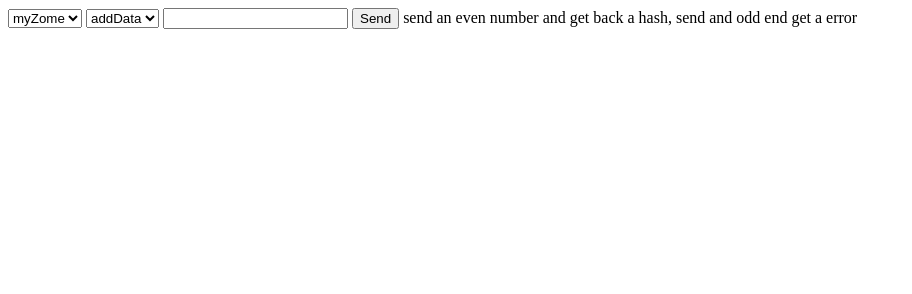
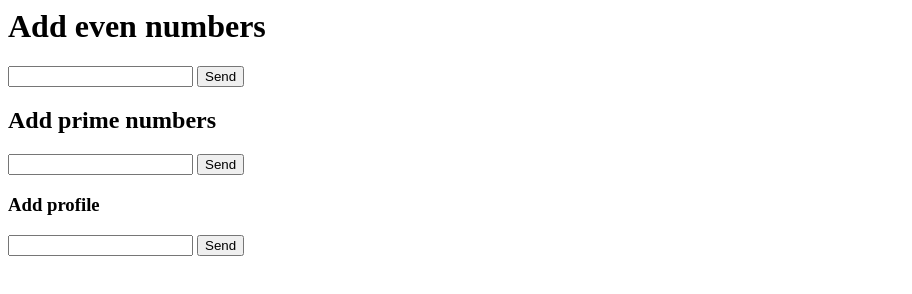
Before and after one commit to holochain/holochain-proto, a website: page examples/simple/ui/index.html in a window 1280 px wide. Shown: the whole page, without its empty margins (0-912 px from the left). Drawn offline with nearby package versions, Linux system fonts and the light colour scheme.

Commit message:
fix send() in simple example

```diff
--- a/examples/simple/ui/index.html
+++ b/examples/simple/ui/index.html
@@ -4,10 +4,10 @@
     <title>Test</title>
     <script type="text/javascript" src="http://code.jquery.com/jquery-latest.js"></script>
     <script type="text/javascript">
-     function send() {
+     function send(arg) {
          $.post(
-             "/fn/"+$('select[name=zome]').val()+"/"+$('select[name=fn]').val(),
-             $('#data').val(),
+             "/fn/"+$('select[name=lispZome]').val()+"/"+$('select[name=fn]').val(),
+             $(arg).val(),
              function(data) {
                  $("#result").html("result:"+data)
                  $("#err").html("")
@@ -18,18 +18,20 @@
          })
          ;
      };
+     function
     </script>
   </head>
   <body>
-    <select id="zome" name="zome">
-      <option value="myZome">myZome</option>
-    </select>
-    <select id="fn" name="fn">
-      <option value="addData">addData</option>
-    </select>
-    <input id="data" name="data">
-    <button onclick="send();">Send</button>
-    send an even number and get back a hash, send and odd end get a error
+      <h1>Add even numbers</h1>
+      <input type="text" id="even">
+      <button onclick="send(\"#even\");">Send</button>
+      <h2>Add prime numbers</h2>
+      <input type="text" id="prime">
+      <button onclick="send(\"#odd\");">Send</button>
+      <h3>Add profile</h3>
+      <input type="text" id="profile">
+      <button onclick="send(\"#profile\");">Send</button>
+
 
     <div id="result"></div>
     <div id="err"></div>
```
